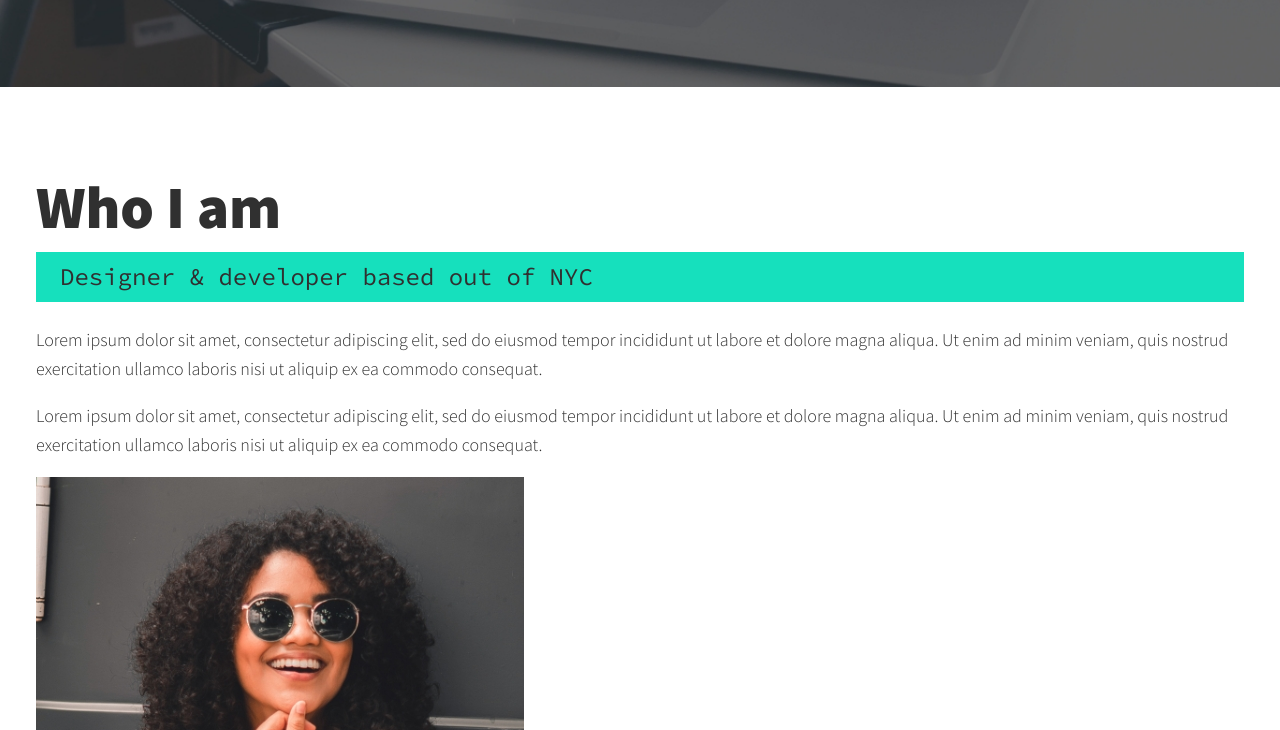
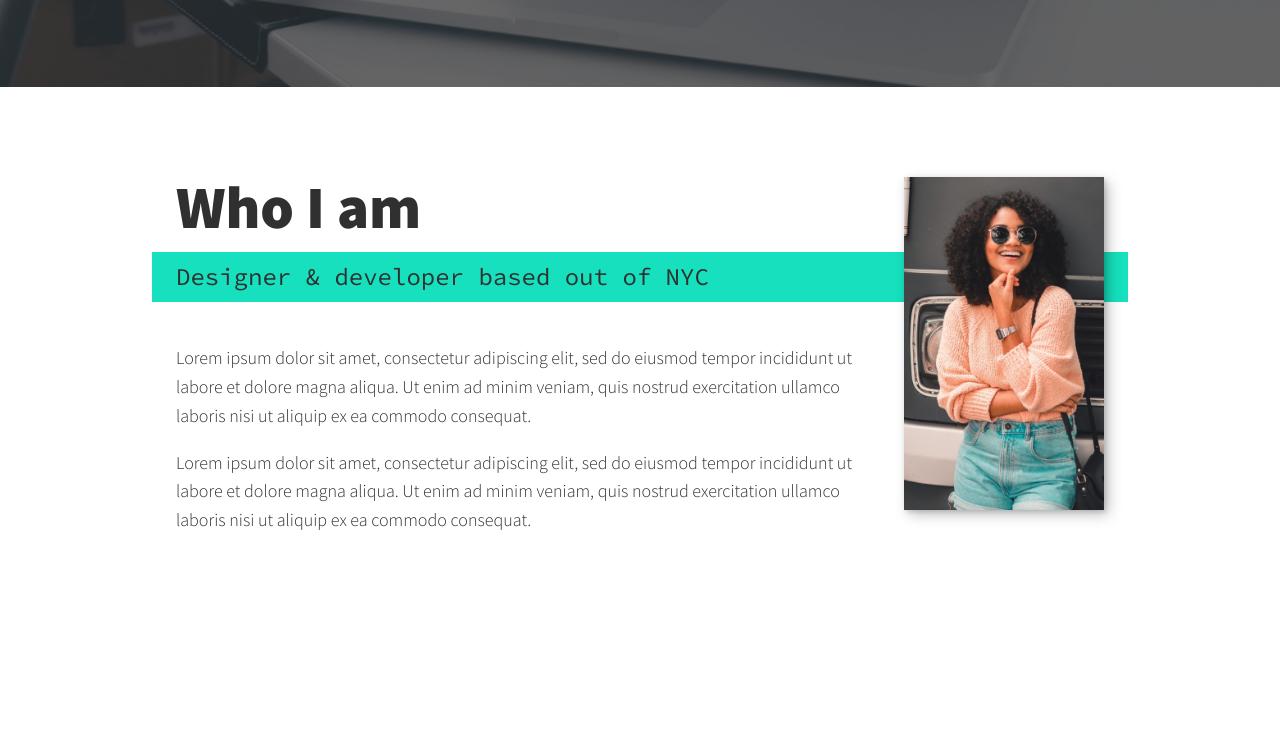
Before and after one commit to ChathurikaDissanayaka/Scrimba-portfolio, a website built with Vite: page index.html in a window 1280 px wide. Shown: the part 1092-1822 px from the top of the page. Built offline with nearby package versions, Linux system fonts and the light colour scheme.

Commit message:
Add changes

```diff
--- a/index.html
+++ b/index.html
@@ -75,7 +75,7 @@
                <p>Lorem ipsum dolor sit amet, consectetur adipiscing elit, sed do eiusmod tempor incididunt ut labore et dolore magna aliqua. Ut enim ad minim veniam, quis nostrud exercitation ullamco laboris nisi ut aliquip ex ea commodo consequat.</p>
            </div>
 
-           <img src="img/dev-jane-02.jpg" alt="Jane leaning against a bus">
+           <img src="img/dev-jane-02.jpg" alt="Jane leaning against a bus" class="about-me__img">
         </section>
 
         <!-- My Work -->
--- a/style.css
+++ b/style.css
@@ -219,3 +219,45 @@ nav { display: none; }
         margin-left: 2em;
     }
 }
+
+
+.about-me {
+    max-width: 1000px;
+    margin: 0 auto;
+}
+
+.about-me__img {
+    box-shadow: var(--bs);
+}
+
+@media (min-width: 600px) {
+    .about-me {
+        display: grid;
+        grid-template-columns: 1fr 200px;
+        grid-template-areas:
+            "title img"
+            "subtitle img"
+            "text img";
+        grid-column-gap: 2em;
+    }
+
+    .section__title--about {
+        grid-area: title;
+    }
+
+    .section__subtitle--about {
+        grid-column: 1 / -1;
+        grid-row: 2;
+        position: relative;
+        left: -1em;
+        width: calc(100% + 2em);
+        padding-left: 1em;
+        padding-right: calc(200px + 4em);
+    }
+
+    .about-me__img {
+        grid-area: img;
+        position: relative;
+        z-index: 2;
+    }
+}
```
